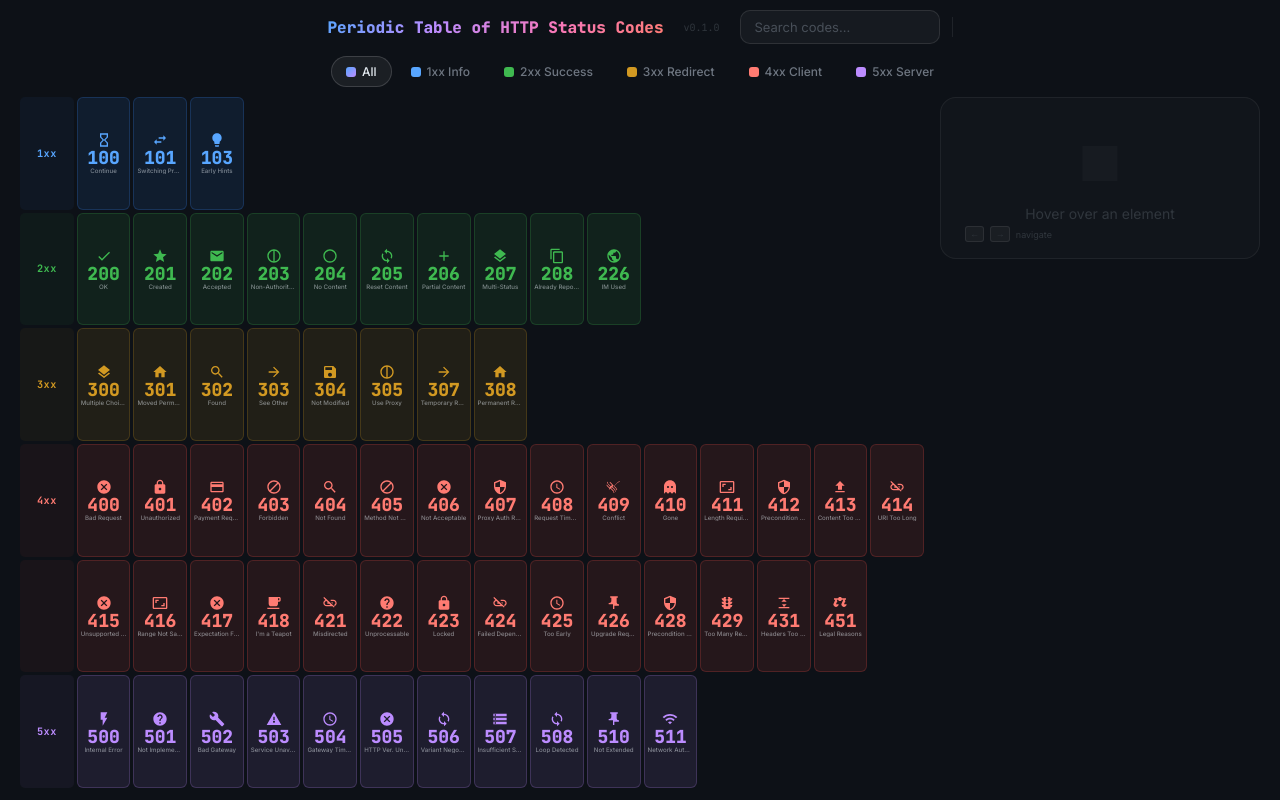
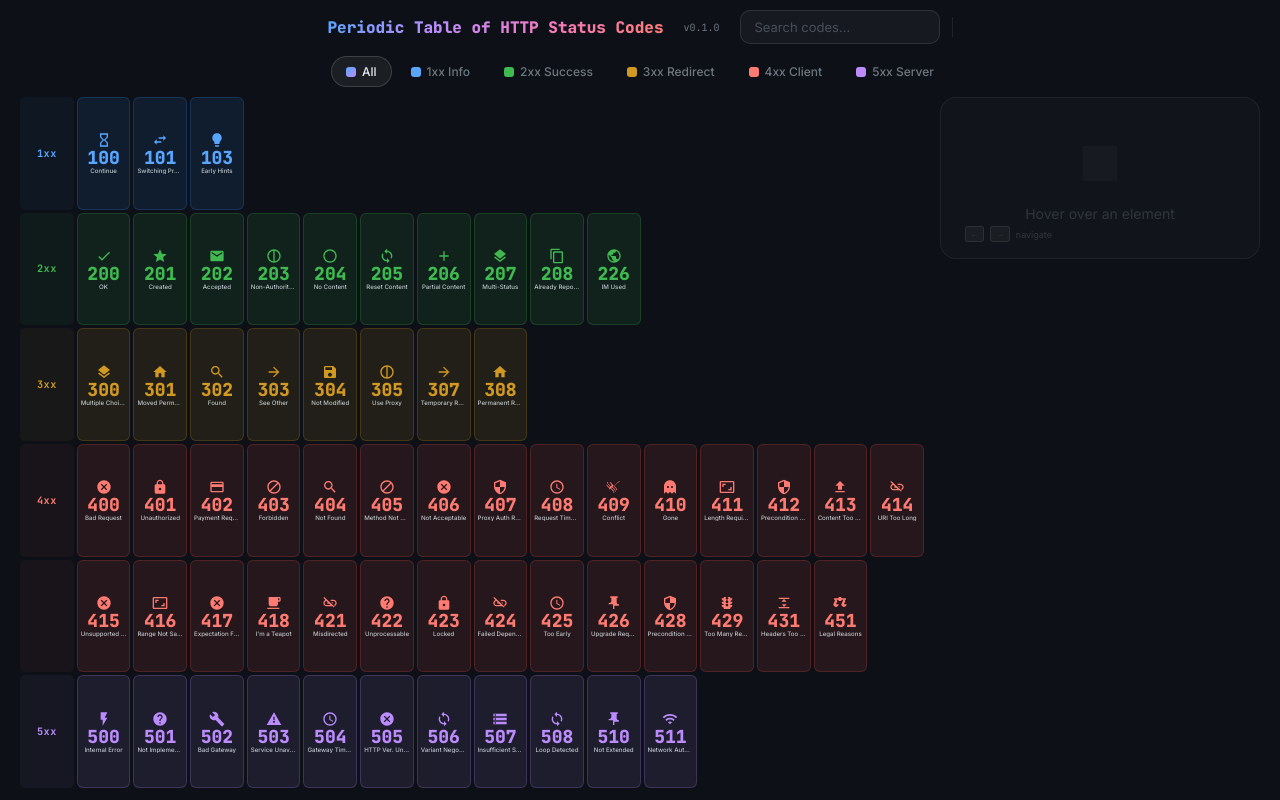
Before and after one commit to schmoli/periodic-table-of-status-codes, a plain HTML site: page index.html in a window 1280 px wide. Drawn offline with Linux system fonts and the light colour scheme.

Commit message:
fix: improve contrast for version badge, tile names, and RFC text
Bump muted text colors from near-invisible #30363d/#484f58 to #6e7681
and increase tile-name opacity from 0.5 to 0.8 for better readability
on the dark background.

Co-Authored-By: Claude Opus 4.6 <noreply@anthropic.com>

```diff
--- a/index.html
+++ b/index.html
@@ -40,7 +40,7 @@
             background-clip: text;
             margin-right: 8px;
         }
-        .version { font-size: 10px; color: #30363d; font-family: 'JetBrains Mono', monospace; margin-right: 8px; }
+        .version { font-size: 10px; color: #6e7681; font-family: 'JetBrains Mono', monospace; margin-right: 8px; }
 
         .search-box {
             background: rgba(255,255,255,0.04);
@@ -184,7 +184,7 @@
         .tile-name {
             font-size: clamp(4px, 0.48vw, 7px);
             font-weight: 500;
-            opacity: 0.5;
+            opacity: 0.8;
             text-align: center;
             line-height: 1;
             max-width: 100%;
@@ -397,7 +397,7 @@
 
         .detail-rfc {
             font-size: 11px;
-            color: #484f58;
+            color: #6e7681;
             font-family: 'JetBrains Mono', monospace;
             padding-top: 16px;
             border-top: 1px solid rgba(255,255,255,0.05);
```
Also changed, not shown: 1 other file.
